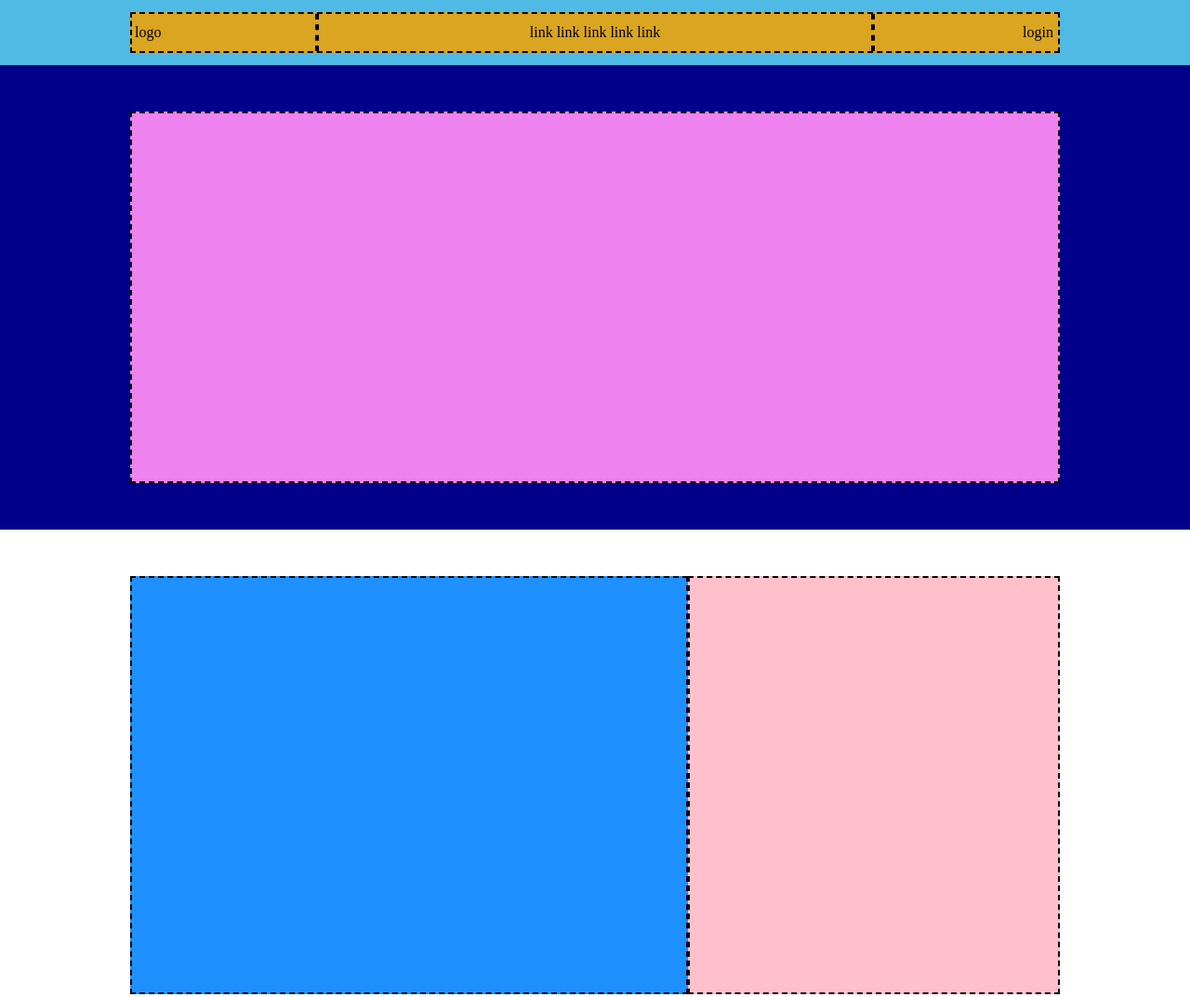
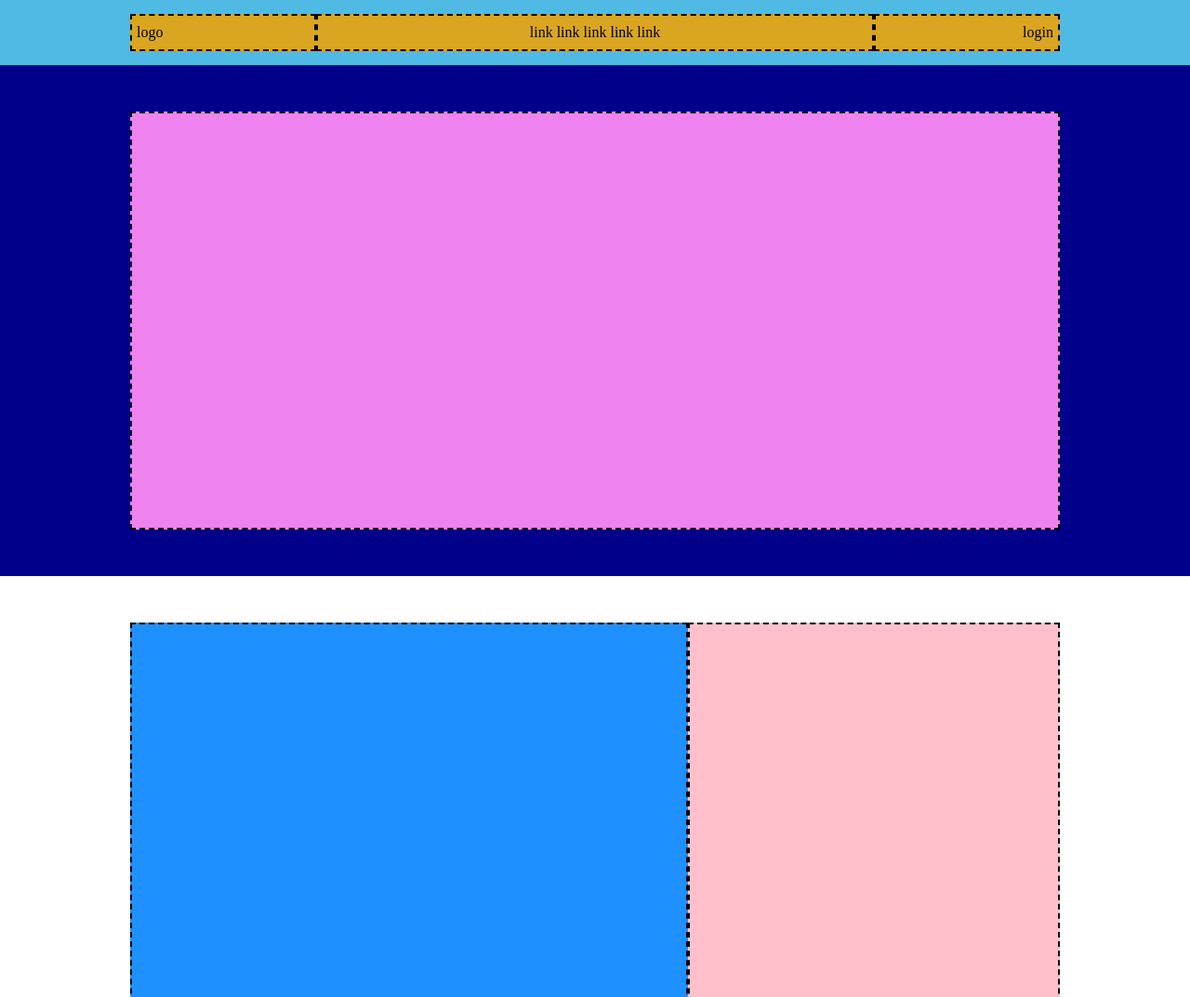
Before and after one commit to JordanRomagnoli/htmlcss-struttura-discord, a plain HTML site: page index.html in a window 1280 px wide. Shown: the top 1073 px of the page at 93% size. Drawn offline with Linux system fonts and the light colour scheme.

Commit message:
- CLEAN css

```diff
--- a/css/style.css
+++ b/css/style.css
@@ -91,35 +91,14 @@
 
 .nav-container > *{
     height: 40px;
+    border: 2px dashed black;
 }
 
-.login{
-    border-left: 2px dashed black;
-    border-right: none;
-    border-top: none;
-    border-bottom: none;
+.login, .logo{
     padding: 0 5px;
 }
 
-.logo{
-    border-right: 2px dashed black;
-    border-left: none;
-    border-top: none;
-    border-bottom: none;
-    padding: 0 3px;
-
-}
-
-.link{
-    border-left: 2px dashed black;
-    border-right: 2px dashed black;
-    border-top: none;
-    border-bottom: none;
-}
-
-.box-header{
-    width: 1000px;
-    height: 400px;
+.bot-header > .main-box{
     background-color: rgb(238, 130, 238);
 }
 
@@ -129,12 +108,6 @@
 main > div:nth-child(2n + 2){
     background-color: lightgray;
 }
-
-.main-box{
-    min-width: 1000px;
-    min-height: 450px;
-}
-
 
 .main-box > section{
     border: 2px dashed black;
@@ -165,19 +138,12 @@ main > div:nth-child(2n + 2){
     border-bottom: 2px solid gray;
 }
 
-.main-box *{
-    height: 450px;
-}
-
-
 .coral{
     background-color: lightcoral;
 }
 
-
 .col-footer{
     width: 25%;
-    height: 450px;
     border: 2px dashed white;
     background-color: cadetblue;
 }
@@ -203,6 +169,15 @@ main > div:nth-child(2n + 2){
 
 /* GENERAL DEBUG */
 
-section div, section nav, section section{
+section div, section section{
     border: 2px dashed black;
 }
+
+.main-box{
+    min-width: 1000px;
+    height: 450px;
+}
+
+.main-box *{
+    height: 100%;
+}
--- a/index.html
+++ b/index.html
@@ -30,7 +30,7 @@
                 </section >
 
                 <section class="bot-header flex-center padding50">
-                    <div class="box-header">
+                    <div class="main-box">
                     </div>
                 </section >
         </header>
@@ -83,7 +83,7 @@
                     <section class="coral col30">
                     </section>
 
-                    <section class="bho col70 flex-start">
+                    <section class="empty col70 flex-start">
 
                         <div class="col-footer">
                         </div>
```
